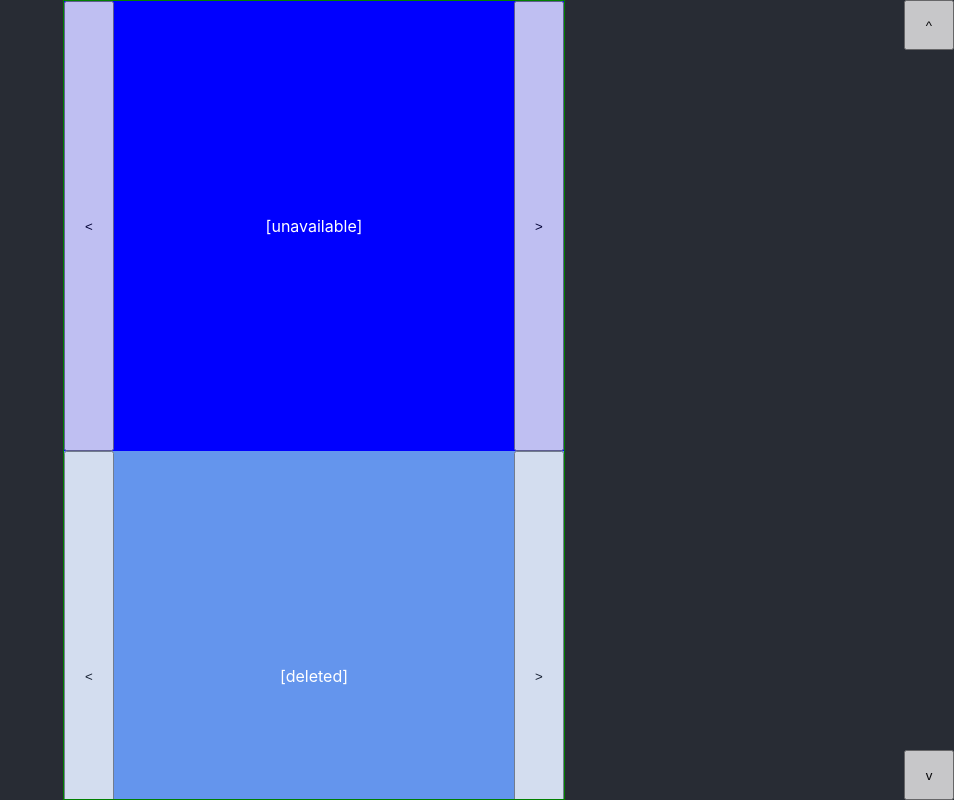
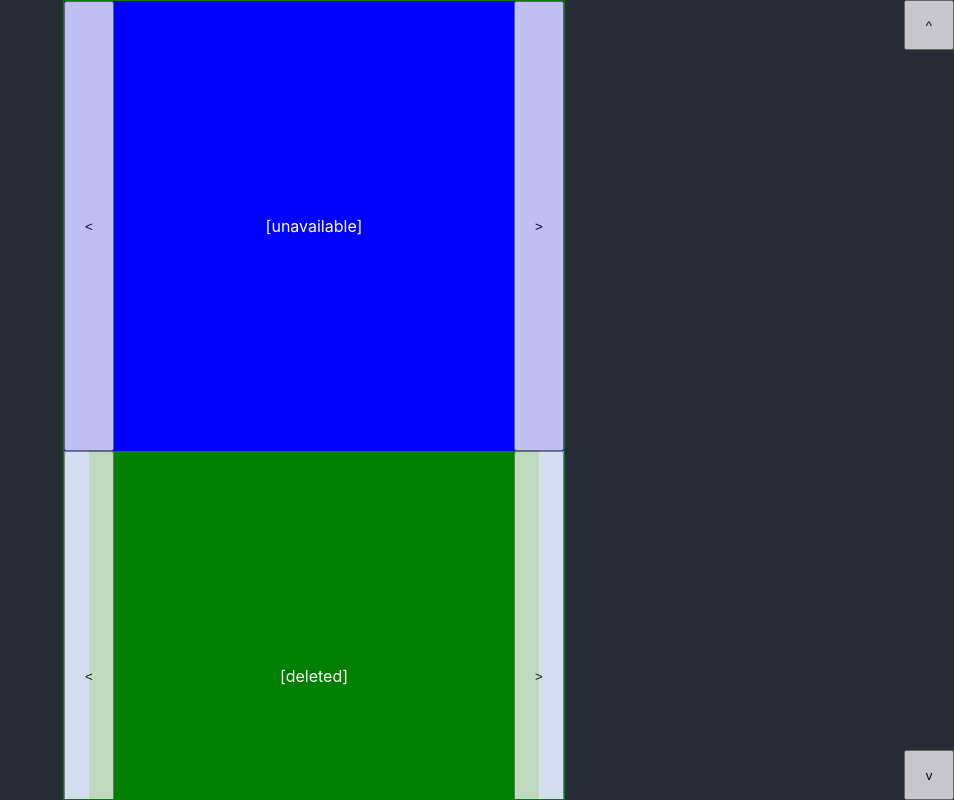
Before and after one commit to mr-birkenblatt/clotho, a React (Create React App) app in the folder ui/: page / in a window 1280 px wide. Shown: the whole page, without its empty margins (326-1280 px from the left). Built offline with nearby package versions, Linux system fonts and the light colour scheme.

Commit message:
indicate relative hband position

```diff
--- a/ui/src/App.tsx
+++ b/ui/src/App.tsx
@@ -79,7 +79,7 @@ export default class App extends PureComponent<AppProps, AppState> {
     return this.graph.getMessage(fullLinkKey, () => readyCb());
   };
 
-  getVItem: VItemCB = (lineKey, height) => {
+  getVItem: VItemCB = (lineKey, height, isViewUpdate, vPosType) => {
     if (lineKey === undefined) {
       return null;
     }
@@ -90,6 +90,8 @@ export default class App extends PureComponent<AppProps, AppState> {
         itemRadius={10}
         itemPadding={50}
         buttonSize={50}
+        isViewUpdate={isViewUpdate}
+        vPosType={vPosType}
         lineKey={lineKey}
         getItem={this.getItem}
       />
--- a/ui/src/main/Horizontal.tsx
+++ b/ui/src/main/Horizontal.tsx
@@ -18,6 +18,7 @@ import {
   LOCK_INDEX,
   setHCurrentIx,
 } from './LineStateSlice';
+import { VPosType } from './Vertical';
 
 const Outer = styled.div`
   position: relative;
@@ -48,11 +49,13 @@ const NavButton = styled.button`
   pointer-events: auto;
 `;
 
-const Band = styled.div`
+const Band = styled.div<BandProps>`
   display: inline-block;
   height: 100%;
-  width: ${(props: { itemWidth: number }) => props.itemWidth}px;
-  // background-color: green;
+  width: ${(props) => props.itemWidth}px;
+  background-color: ${(props) =>
+    props.vPosType === VPosType.BelowFocus ? 'green' : 'none'};
+  opacity: ${(props) => (props.isViewUpdate ? 0.5 : 1.0)};
   white-space: nowrap;
   overflow-x: scroll;
   overflow-y: hidden;
@@ -100,6 +103,12 @@ export type ItemCB = (
   readyCb: ReadyCB,
 ) => string | undefined;
 
+type BandProps = {
+  itemWidth: number;
+  isViewUpdate: boolean;
+  vPosType: VPosType;
+};
+
 type ItemContentProps = {
   itemWidth: number;
   itemRadius: number;
@@ -113,6 +122,8 @@ interface HorizontalProps extends ConnectHorizontal {
   buttonSize: number;
   itemPadding: number;
   lineKey: LineKey;
+  isViewUpdate: boolean;
+  vPosType: VPosType;
   getItem: ItemCB;
 }
 
@@ -438,6 +449,8 @@ class Horizontal extends PureComponent<HorizontalProps, HorizontalState> {
       itemRadius,
       buttonSize,
       itemPadding,
+      isViewUpdate,
+      vPosType,
       lineKey,
       locks,
     } = this.props;
@@ -462,6 +475,8 @@ class Horizontal extends PureComponent<HorizontalProps, HorizontalState> {
         </Overlay>
         <Band
           itemWidth={itemWidth}
+          isViewUpdate={isViewUpdate}
+          vPosType={vPosType}
           ref={this.bandRef}>
           {locked ? (
             <Item itemWidth={itemWidth}>
--- a/ui/src/main/Vertical.tsx
+++ b/ui/src/main/Vertical.tsx
@@ -93,6 +93,12 @@ type ButtonProps = {
   buttonSize: number;
 };
 
+export enum VPosType {
+  AboveFocus,
+  InFocus,
+  BelowFocus,
+}
+
 export type LinkCB = (
   fullLinkKey: FullKey,
   parentIndex: AdjustedLineIndex,
@@ -113,6 +119,8 @@ export type ParentLineCB = (
 export type VItemCB = (
   lineKey: LineKey | undefined,
   height: number,
+  isViewUpdate: boolean,
+  vPosType: VPosType,
 ) => JSX.Element | null;
 export type RenderLinkCB = (
   link: Link,
@@ -151,10 +159,13 @@ type EmptyVerticalState = {
   itemCount: undefined;
 };
 
+type RefCB = (instance: HTMLDivElement | null) => void;
+
 class Vertical extends PureComponent<VerticalProps, VerticalState> {
   rootBox: React.RefObject<HTMLDivElement>;
   bandRef: React.RefObject<HTMLDivElement>;
-  activeRefs: Map<VIndex, React.RefObject<HTMLDivElement>>;
+  activeRefCbs: Map<VIndex, RefCB>;
+  activeElements: Map<VIndex, HTMLDivElement>;
   awaitOrderChange: LineKey[] | undefined;
   awaitCurrentChange: VIndex | undefined;
 
@@ -170,7 +181,8 @@ class Vertical extends PureComponent<VerticalProps, VerticalState> {
     };
     this.rootBox = React.createRef();
     this.bandRef = React.createRef();
-    this.activeRefs = new Map();
+    this.activeRefCbs = new Map();
+    this.activeElements = new Map();
     this.awaitOrderChange = undefined;
     this.awaitCurrentChange = undefined;
   }
@@ -249,22 +261,12 @@ class Vertical extends PureComponent<VerticalProps, VerticalState> {
   }
 
   computeIx(): VIndex | undefined {
-    const { itemCount } = this.state;
+    type PosAndIndex = [undefined, undefined] | [number, VIndex];
 
-    type PosAndIndex = undefined[] | [number, VIndex];
-
-    const out = range(itemCount).reduce(
-      (res: PosAndIndex, ix: number): PosAndIndex => {
-        const realIx = this.getRealIndex(ix);
-        const curRef = this.activeRefs.get(realIx);
-        if (curRef === undefined) {
-          return res;
-        }
-        const cur = curRef.current;
-        if (cur === null) {
-          return res;
-        }
-        const bounds = cur.getBoundingClientRect();
+    const out = Array.from(this.activeElements.entries()).reduce(
+      (res: PosAndIndex, val: [VIndex, HTMLDivElement]): PosAndIndex => {
+        const [realIx, element] = val;
+        const bounds = element.getBoundingClientRect();
         if (bounds.top <= -50) {
           return res;
         }
@@ -406,7 +408,17 @@ class Vertical extends PureComponent<VerticalProps, VerticalState> {
       this.awaitCurrentChange = undefined;
     }
 
-    this.updateViews(prevProps, prevState);
+    if (viewUpdate) {
+      const refIxs = Array.from(this.activeElements.keys())
+        .map((realIx) => this.getArrayIndex(realIx))
+        .sort();
+      const allReady = refIxs.every((corrIx, ix) => corrIx === ix);
+      if (allReady) {
+        this.setState({
+          viewUpdate: false,
+        });
+      }
+    }
 
     if (
       this.awaitCurrentChange === undefined &&
@@ -418,74 +430,10 @@ class Vertical extends PureComponent<VerticalProps, VerticalState> {
     }
   }
 
-  updateViews(
-    prevProps: VerticalProps | EmptyVerticalProps,
-    prevState: VerticalState | EmptyVerticalState,
-  ): void {
-    const { offset, order, currentIx } = this.props;
-    const { itemCount, viewUpdate } = this.state;
-
-    let newViewUpdate = false;
-    if (
-      prevProps.offset !== offset ||
-      prevState.itemCount !== itemCount ||
-      // FIXME identity might be enough
-      !equalLineKeys(prevProps.order, order) ||
-      prevProps.currentIx !== currentIx
-    ) {
-      Array.from(this.activeRefs.keys()).forEach((realIx) => {
-        if (
-          realIx < this.getRealIndex(0) ||
-          realIx >= this.getRealIndex(itemCount)
-        ) {
-          this.activeRefs.delete(realIx);
-          newViewUpdate = true;
-        }
-      });
-      range(itemCount).forEach((ix) => {
-        const realIx = this.getRealIndex(ix);
-        if (!this.activeRefs.has(realIx)) {
-          this.activeRefs.set(realIx, React.createRef());
-          newViewUpdate = true;
-        }
-      });
-    }
-    if (newViewUpdate && !viewUpdate) {
-      this.setState({
-        viewUpdate: true,
-      });
-    } else if (viewUpdate) {
-      const allReady = Array.from(this.activeRefs.entries()).reduce(
-        (cur, val) => {
-          // NOTE: for debugging
-          // val[1].current === null && console.log('ref missing', val);
-          return cur && val[1].current !== null;
-        },
-        true,
-      );
-      if (allReady) {
-        // NOTE: for debugging
-        // console.log(
-        //   Array.from(this.activeRefs.values()).map((val) => val.current),
-        // );
-        this.setState({
-          viewUpdate: false,
-        });
-      } else {
-        // NOTE: careful! can end in an infinite loop if elements are not
-        // filled up correctly.
-        setTimeout(() => {
-          this.requestRedraw();
-        }, 100);
-      }
-    }
-  }
-
   focus(focusIx: VIndex, smooth: boolean): void {
-    const item = this.activeRefs.get(focusIx);
-    if (item !== undefined && item.current !== null) {
-      const curItem = item.current;
-      curItem.scrollIntoView({
+    const item = this.activeElements.get(focusIx);
+    if (item !== undefined) {
+      item.scrollIntoView({
         behavior: smooth ? 'smooth' : 'auto',
         block: 'start',
         inline: 'nearest',
@@ -552,6 +500,17 @@ class Vertical extends PureComponent<VerticalProps, VerticalState> {
     return (res + (lockedIx > res ? 0 : 1)) as AdjustedLineIndex;
   }
 
+  getRefCb(realIx: VIndex): RefCB {
+    return (element) => {
+      if (element !== null) {
+        this.activeElements.set(realIx, element);
+      } else {
+        this.activeElements.delete(realIx);
+      }
+      this.requestRedraw();
+    };
+  }
+
   handleUp = (event: React.MouseEvent<HTMLButtonElement>): void => {
     const { currentIx, dispatch } = this.props;
     dispatch(focusV({ focus: (currentIx - 1) as VIndex }));
@@ -585,7 +544,7 @@ class Vertical extends PureComponent<VerticalProps, VerticalState> {
       radius,
       renderLink,
     } = this.props;
-    const { itemCount } = this.state;
+    const { itemCount, viewUpdate } = this.state;
 
     const render = (realIx: VIndex): JSX.Element | null => {
       const lineKey = this.lineKey(realIx);
@@ -607,6 +566,14 @@ class Vertical extends PureComponent<VerticalProps, VerticalState> {
       return <ItemMid>{res}</ItemMid>;
     };
 
+    const validRealIx = new Set(range(itemCount));
+    Array.from(this.activeRefCbs.keys()).forEach((realIx) => {
+      if (validRealIx.has(realIx)) {
+        return;
+      }
+      this.activeRefCbs.delete(realIx);
+    });
+
     return (
       <Outer ref={this.rootBox}>
         <Band ref={this.bandRef}>
@@ -615,13 +582,25 @@ class Vertical extends PureComponent<VerticalProps, VerticalState> {
             if (!this.isValidArrayIndex(realIx)) {
               return null;
             }
+            let mRefCb = this.activeRefCbs.get(realIx);
+            if (mRefCb === undefined) {
+              mRefCb = this.getRefCb(realIx);
+              this.activeRefCbs.set(realIx, mRefCb);
+            }
+            const refCb = mRefCb;
+            const vPosType =
+              currentIx === realIx
+                ? VPosType.InFocus
+                : currentIx < realIx
+                ? VPosType.BelowFocus
+                : VPosType.AboveFocus;
             return (
               <Item
                 key={realIx}
-                ref={this.activeRefs.get(realIx)}
+                ref={refCb}
                 isCurrent={currentIx === realIx}>
                 {ix > 0 ? render(realIx) : null}
-                {getItem(this.lineKey(realIx), height)}
+                {getItem(this.lineKey(realIx), height, viewUpdate, vPosType)}
               </Item>
             );
           })}
```
